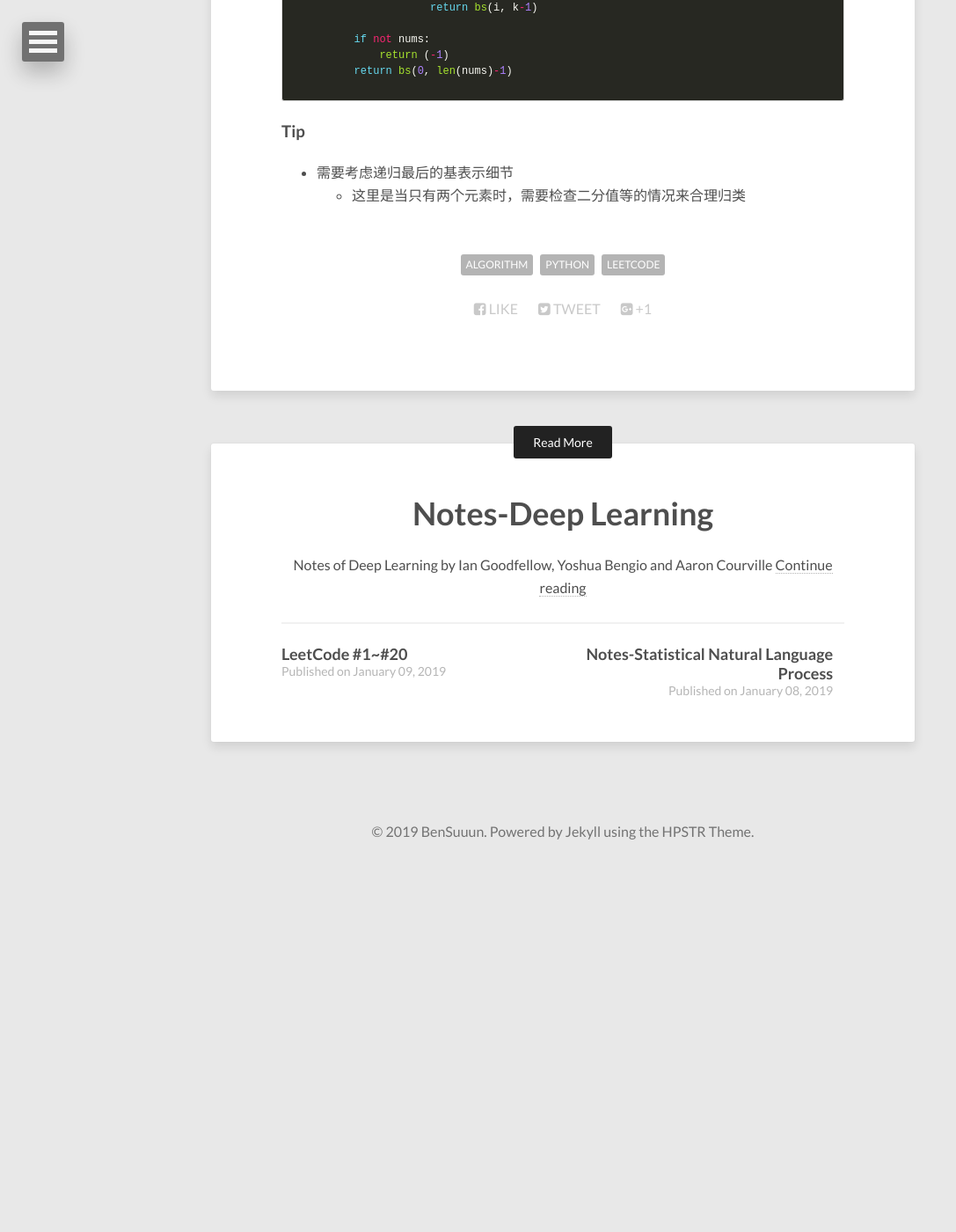
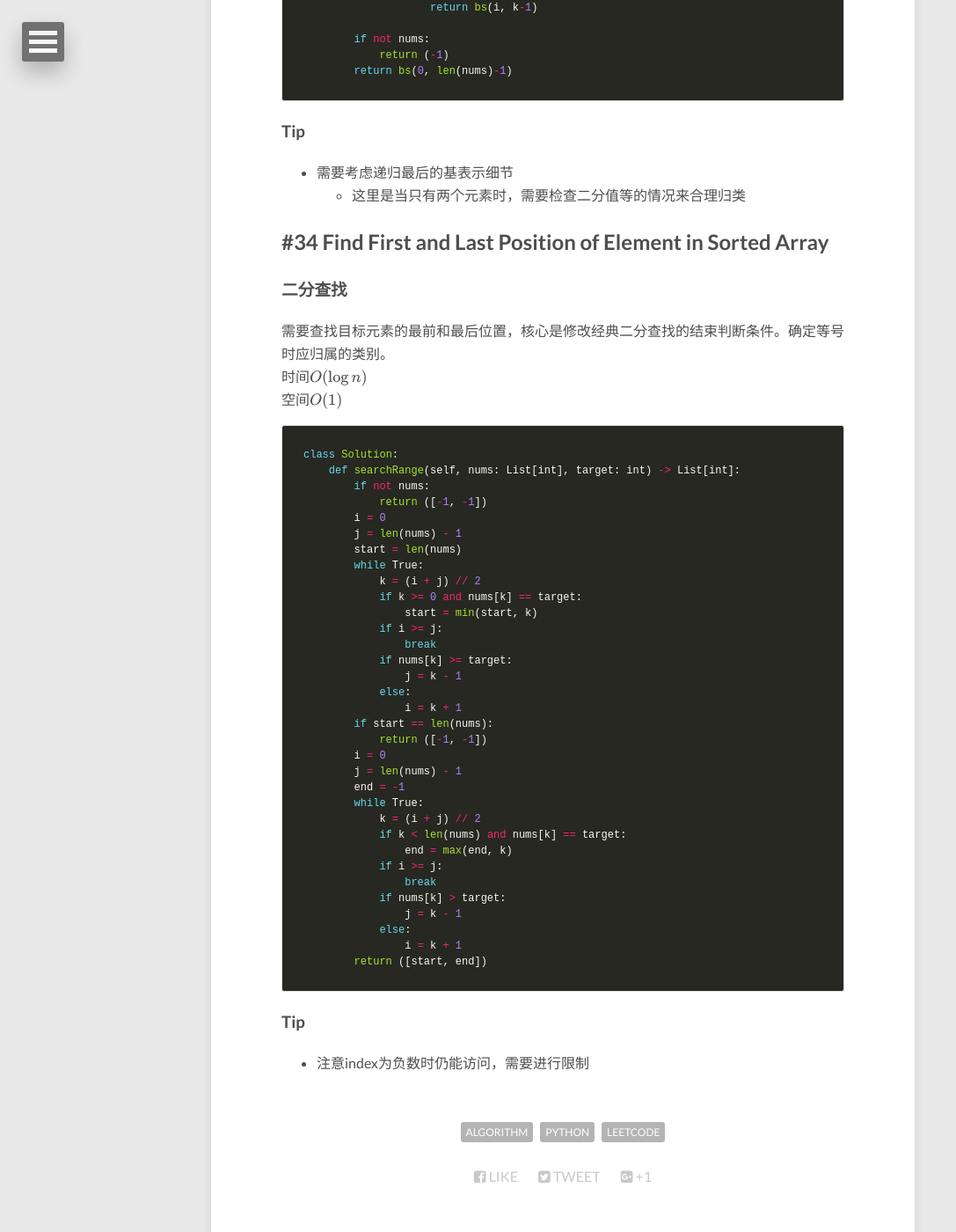
Before and after one commit to Wangbin-Sun/wangbin-sun.github.io, a Jekyll site: the page built from _posts/2019-03-09-leetcode-21-to-40.md, in a window 1280 px wide and 1400 px high, scrolled down 12661 px. Shown: the whole window at 88% size, without its empty margins (0-1087 px from the left). Built offline with Jekyll 4.4.1, drawn with Linux system fonts in a browser that asks for light colours; nearby versions of some CDN libraries; formulas are drawn with MathJax 3; before the commit the page ends 13647 px from its top, so only the background shows below that.

Commit message:
Update Leetcode to #34

````diff
--- a/_posts/2019-03-09-leetcode-21-to-40.md
+++ b/_posts/2019-03-09-leetcode-21-to-40.md
@@ -540,3 +540,48 @@ class Solution:
 ### Tip
 * 需要考虑递归最后的基表示细节
     * 这里是当只有两个元素时，需要检查二分值等的情况来合理归类
+
+## #34 Find First and Last Position of Element in Sorted Array
+
+### 二分查找
+需要查找目标元素的最前和最后位置，核心是修改经典二分查找的结束判断条件。确定等号时应归属的类别。
+时间$O(\log n)$
+空间$O(1)$
+```python
+class Solution:
+    def searchRange(self, nums: List[int], target: int) -> List[int]:
+        if not nums:
+            return ([-1, -1])
+        i = 0
+        j = len(nums) - 1
+        start = len(nums)
+        while True:
+            k = (i + j) // 2
+            if k >= 0 and nums[k] == target:
+                start = min(start, k)
+            if i >= j:
+                break
+            if nums[k] >= target:
+                j = k - 1
+            else:
+                i = k + 1
+        if start == len(nums):
+            return ([-1, -1])
+        i = 0
+        j = len(nums) - 1
+        end = -1
+        while True:
+            k = (i + j) // 2
+            if k < len(nums) and nums[k] == target:
+                end = max(end, k)
+            if i >= j:
+                break
+            if nums[k] > target:
+                j = k - 1
+            else:
+                i = k + 1
+        return ([start, end])
+```
+
+### Tip
+* 注意index为负数时仍能访问，需要进行限制
````
